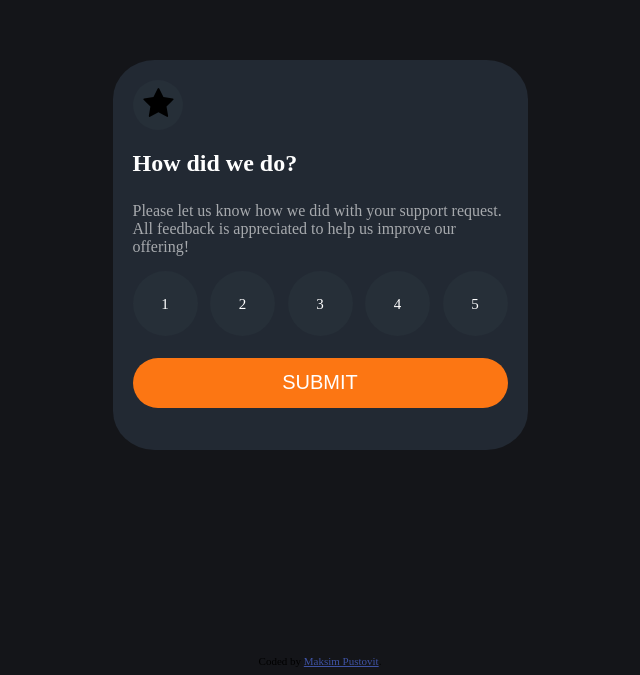
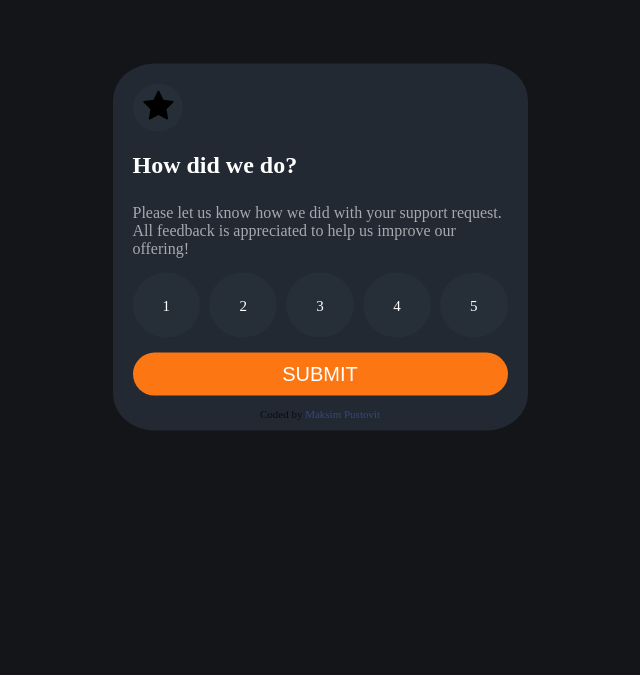
Before and after one commit to neza4to1993/evaluation-window-with-star, a website built with webpack: page src/index.html in a window 1280 px wide. Shown: the part 153-828 px from the top of the page, without its empty margins (320-960 px from the left). After the commit the page ends 800 px from the top, so only its background shows below. Built offline with nearby package versions, Linux system fonts and the light colour scheme.

Commit message:
adaptive

```diff
--- a/src/index.html
+++ b/src/index.html
@@ -55,12 +55,9 @@
 				<a href="#" class="previous" id="back"> Back &raquo;</a>
 			</div>
 		</div>
-
+		<div class="attribution">
+			Coded by <a href="https://vk.com/makspustovit">Maksim Pustovit</a>
 	</div>
-
-
-	<div class="attribution">
-			Coded by <a href="https://vk.com/makspustovit">Maksim Pustovit</a>.
 	</div>
 </body>
 </html>
--- a/src/modules/script.js
+++ b/src/modules/script.js
@@ -65,8 +65,9 @@ function openBtn(numberBtn) {
 			numberBtn.style.cssText =
 			`
  background-color: #fc7613;
- width: 30px;
- height: 30px;
+ padding: 25px 32px;
+ max-width: 30px;
+ max-height: 30px;
  font-size: 30px;
 			`
 			numberBtn.setAttribute('open', 'true');
@@ -79,8 +80,9 @@ function openBtn(numberBtn) {
 function defaultBtn(element) {
 		element.style.cssText =
 	`
- width: 15px;
- height: 15px;
+padding: 25px 30px;
+ max-width: 15px;
+ max-height: 15px;
  font-size: 15px;
  background-color: #262f38;
 	`
--- /dev/null
+++ b/src/style/nullstyle.scss
@@ -0,0 +1,17 @@
+/*Обнуление*/
+*{padding: 0;margin: 0;border: 0;}
+*,*:before,*:after{-moz-box-sizing: border-box;-webkit-box-sizing: border-box;box-sizing: border-box;}
+:focus,:active{outline: none;}
+a:focus,a:active{outline: none;}
+nav,footer,header,aside{display: block;}
+html,body{height:100%;width:100%;font-size:100%;line-height:1;font-size:14px;-ms-text-size-adjust:100%;-moz-text-size-adjust:100%;-webkit-text-size-adjust:100%;}
+input,button,textarea{font-family:inherit;}
+input::-ms-clear{display: none;}
+button{cursor: pointer;}
+button::-moz-focus-inner{padding:0;border:0;}
+a,a:visited{text-decoration: none;}
+a:hover{text-decoration: none;}
+ul li{list-style: none;}
+img{vertical-align: top;}
+h1,h2,h3,h4,h5,h6{font-size:inherit;font-weight: inherit;}
+/*--------------------*/
--- a/src/style/style.scss
+++ b/src/style/style.scss
@@ -1,18 +1,38 @@
-.attribution { font-size: 11px; text-align: center; }
-.attribution a { color: hsl(228, 45%, 44%); }
+* {
+   // outline: solid red;
+}
+
+.attribution {
+	opacity: 0.7;
+	width: 150px;
+	 font-size: 11px;
+	 text-align: center;
+	 position: absolute;
+	 left: 0;
+	 right: 0;
+	 bottom: 3%;
+	 margin: 0 auto;
+ }
+ .attribution a {
+	color: hsl(228, 45%, 44%);
+	text-decoration: none;
+}
 
 body{
 	background-color: #141519;
+	padding: 15px;
 }
 .body__content{
-	display: flex;
-	height: 100vh;
+	position: absolute;
+	left: 0;
+	right: 0;
+	top: 50%;
+	transform: translate(0, -50%);
 	.feedback{
+		margin: 0 auto;
 		display: flex;
 		flex-direction: column;
-		margin: auto;
-		width: 375px;
-		height: 350px;
+		max-width: 375px;
 		background-color: #222933;
 		padding: 20px;
 		border-radius: 10%;
@@ -28,29 +48,30 @@ body{
 			.freedback__evaluations {
 				display: flex;
 				justify-content: space-between;
+				flex-wrap: wrap;
 					.evaluations__estimation {
 						color: #fff;
 						text-align: center;
-						width: 15px;
-						height: 15px;
+						max-width: 15px;
+						max-height: 15px;
 						font-size: 15px;
 						background-color: #262f38;
-						padding: 25px;
+						padding: 25px 30px;
 						border-radius: 50%;
 					}
 					.evaluations__estimation:hover {
 						cursor: pointer;
 						transition-duration: 500ms;
 						background-color: #fc7613;
-						width: 30px;
-						height: 30px;
+						max-width: 30px;
+						max-height: 30px;
 						font-size: 30px;
 					}
 			}
 
 			.feedback__estimation{
-				width: 50px;
-				height: 50px;
+				max-width: 50px;
+				padding: 6px 0;
 				background-color: #262f38;
 				border-radius: 50%;
 				display: flex;
@@ -67,9 +88,9 @@ body{
 			.feedback__btn {
 				background-color: #fc7613;
 				color: #fff;
-				margin: auto;
-				width: 375px;
-				height: 50px;
+				margin: 15px 0;
+				padding: 10px;
+				max-width: 375px;
 				font-size: 20px;
 				border-radius: 34px;
 				border: none;
```
Also changed, not shown: src/index.scss (line endings or trailing spaces). Lines whose indentation alone changed are shown as unchanged.
